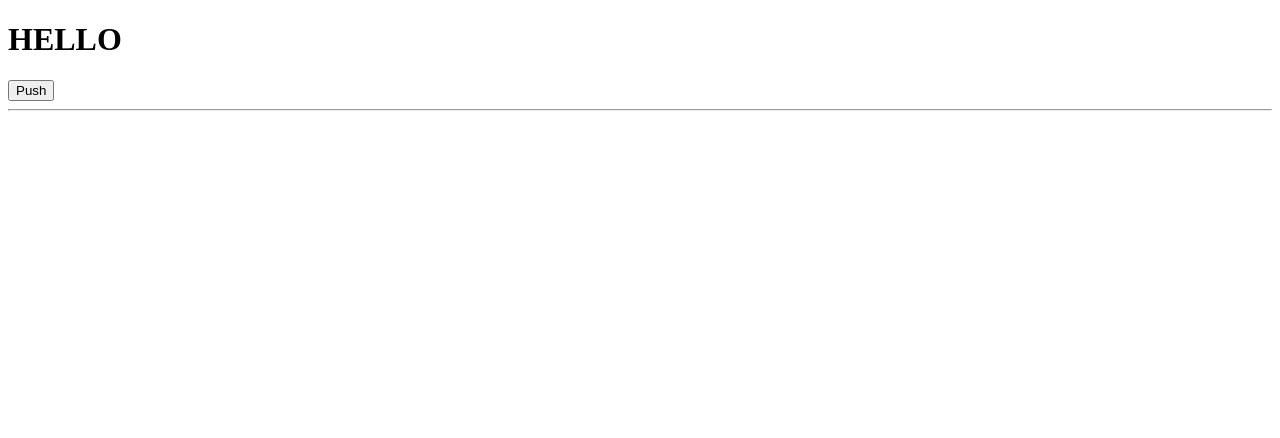
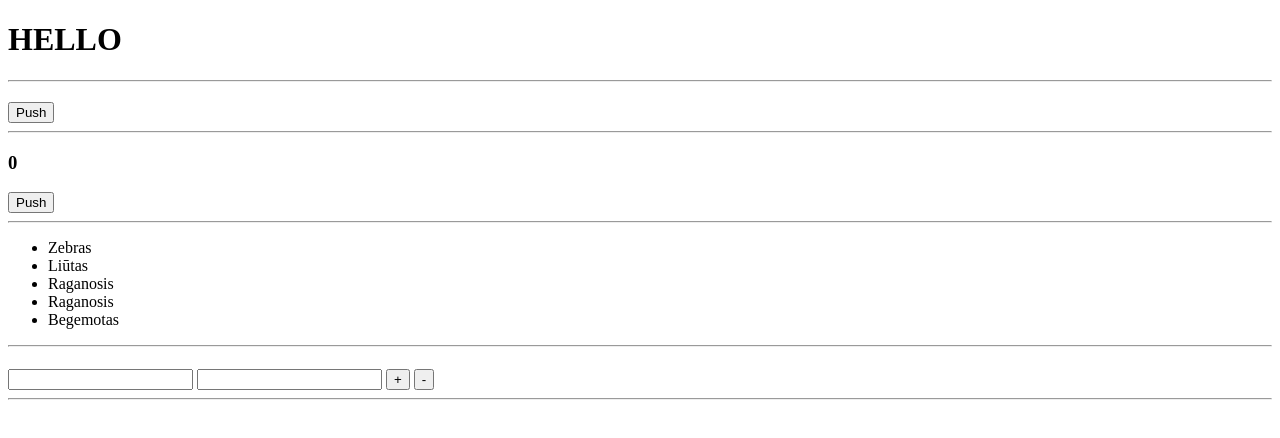
Before and after one commit to Tyroxy/testas-4, a website: page index.html in a window 1280 px wide. Drawn offline with Linux system fonts and the light colour scheme.

Commit message:
final submission

```diff
--- a/app.js
+++ b/app.js
@@ -36,8 +36,8 @@ c. Generavimo metu “Dingo” background’ą nuspalvinkite mėlynai. (5 taška
 
 
 
-const africa = ['Zebras', 'Liūtas',  '', 'Raganosis', '','Raganosis', 'Begemotas'];
-const australia = ['Kengūra', 'Ančiasnapis', 'Dingo', 'Atsirado', 'Strutis'];
+// const africa = ['Zebras', 'Liūtas',  '', 'Raganosis', '','Raganosis', 'Begemotas'];
+// const australia = ['Kengūra', 'Ančiasnapis', 'Dingo', 'Atsirado', 'Strutis'];
 
 function rand(min, max) {
     min = Math.ceil(min);
@@ -63,7 +63,7 @@ b1.addEventListener('click', () => {
     h2.innerText = a2;
 
 // b.
-    if (a1 == a2) {
+    if (a1 === a2) {
         h1.style.color = 'red';
         h2.style.color = 'red';
 
@@ -78,3 +78,57 @@ b1.addEventListener('click', () => {
 // 2.
 
 console.log('2 ******************************');
+
+const array = [];
+
+const h3 = document.querySelector('#count');
+const b2 = document.querySelector('#btn2');
+
+h3.innerText = 0;
+
+b2.addEventListener('click', () => {
+    const n1 = rand(1, 10);
+    array.push(n1);
+    const sum = parseInt(h3.innerText) + n1;
+    h3.innerText = sum;
+    console.log(array);
+
+
+});
+
+
+
+// 3.
+
+console.log('3 ******************************');
+
+
+const africa = ['Zebras', 'Liūtas', '', 'Raganosis', '', 'Raganosis', 'Begemotas'];
+
+console.log(africa)
+
+
+const list = document.querySelector('#africa');
+
+africa.forEach(zoo => {
+    if (zoo) {
+        const p = document.createElement('li');
+        const txt = document.createTextNode(zoo);
+        p.appendChild(txt);
+        list.appendChild(p);
+    }
+});
+
+
+// 4.
+
+console.log('4 ******************************');
+
+
+
+
+
+
+// 5.
+
+console.log('5 ******************************');
--- a/index.html
+++ b/index.html
@@ -13,13 +13,35 @@
 
     <h1>HELLO</h1>
 
+    <hr>
+
     <h2></h2>
     <h2></h2>
     <button id="btn1">Push</button>
 
+    <hr>
+
+    <h3 id="count"></h3>
+    <button id="btn2">Push</button>
+
 
     <hr>
 
+    <ul id="africa"></ul>
+
+
+    <hr>
+
+    <h5></h5>
+    <input type="text">
+    <input type="text">
+    <button id="plus">+</button>
+    <button id="minus">-</button>
+
+
+    <hr>
+
+    <ul id="australia"></ul>
 
 </body>
 
```
